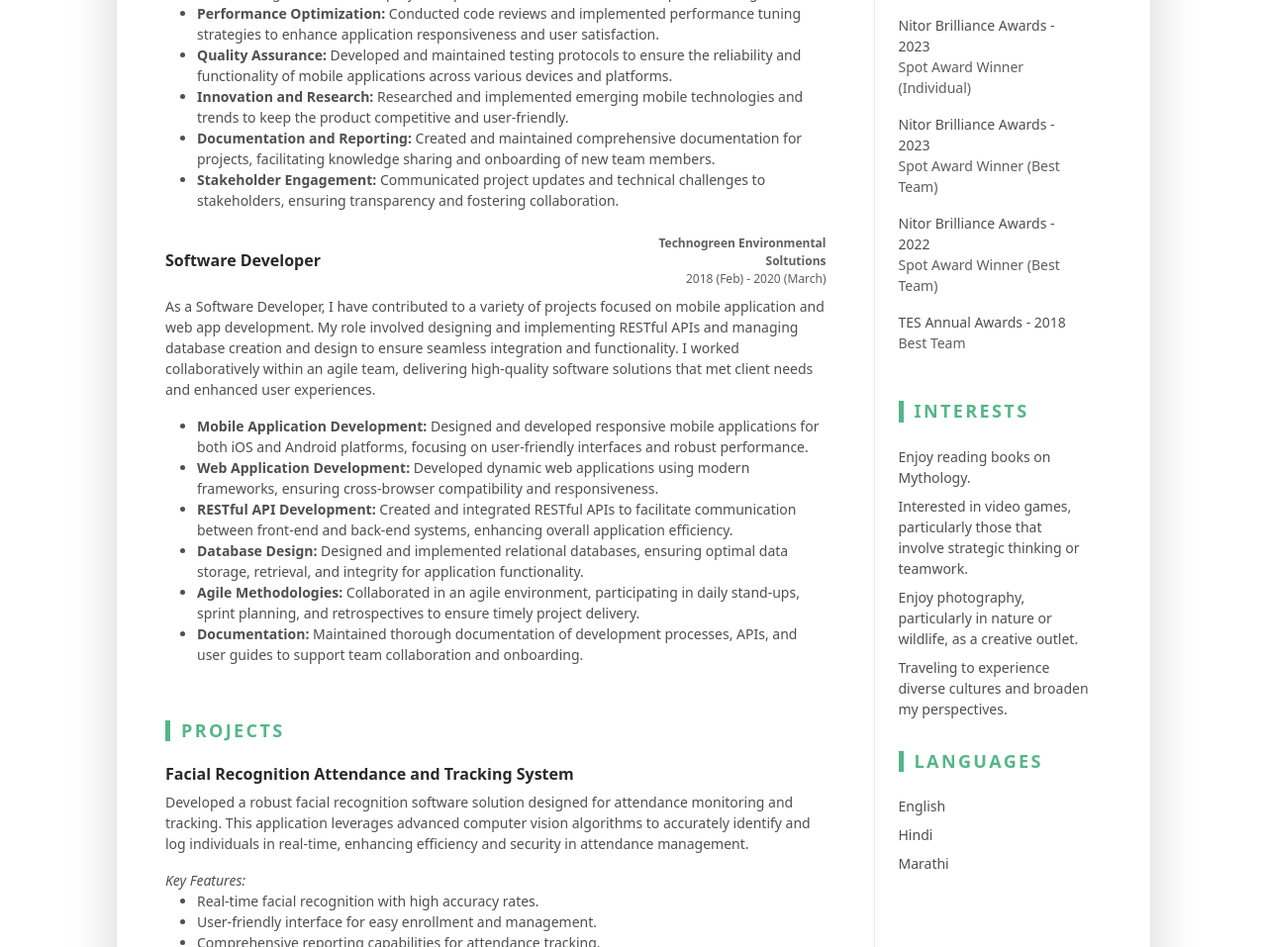
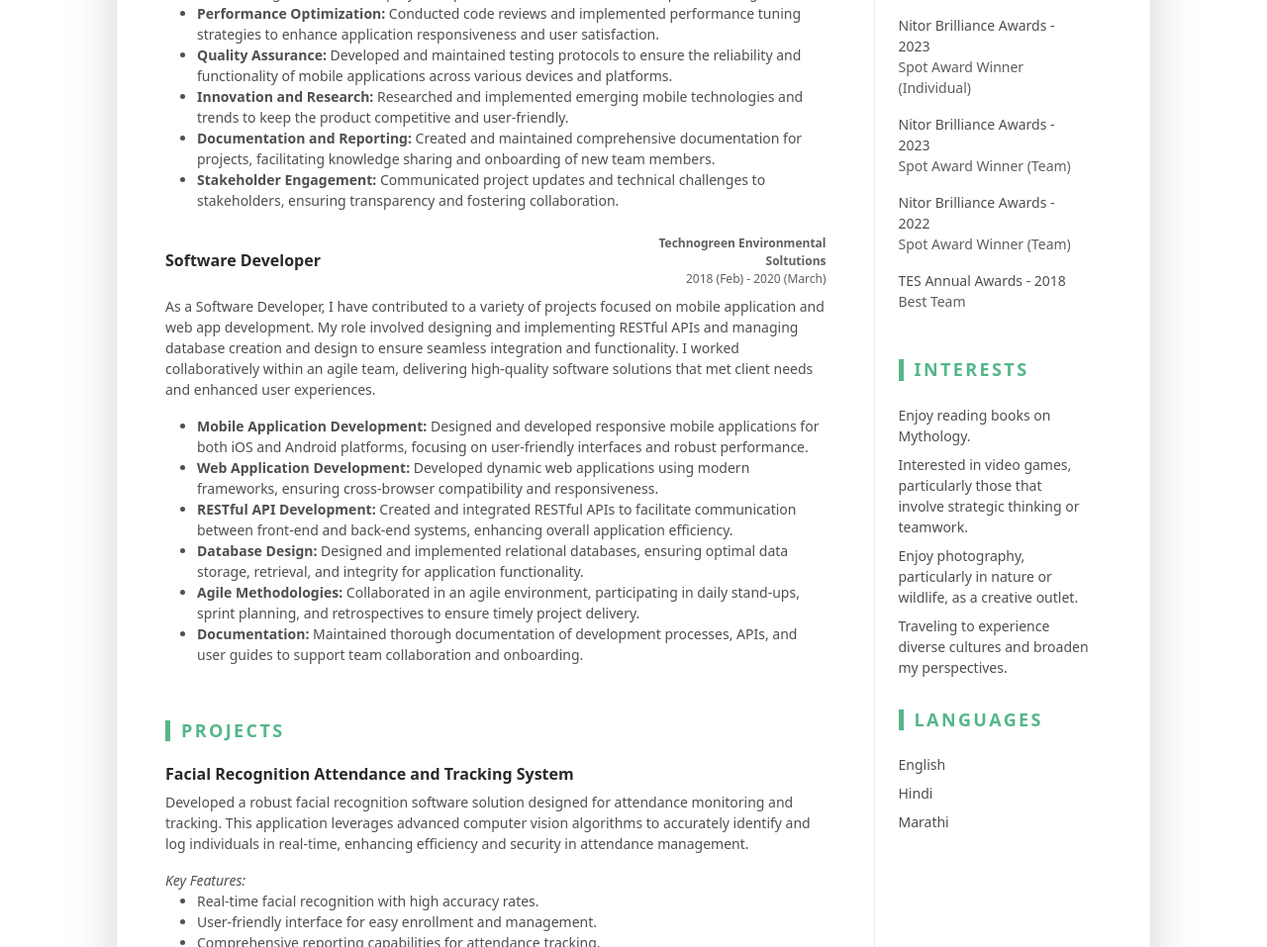
Before and after one commit to shardulgurjar7/info, a plain HTML site: page index.html in a window 1280 px wide. Shown: the part 1357-2314 px from the top of the page at 99% size. Drawn offline with Linux system fonts and the light colour scheme.

Commit message:
label changes

```diff
--- a/index.html
+++ b/index.html
@@ -334,11 +334,11 @@
 											</li>
 											<li class="mb-3">
 												<div class="font-weight-bold">Nitor Brilliance Awards - 2023</div>
-												<div class="text-muted">Spot Award Winner (Best Team) </div>
+												<div class="text-muted">Spot Award Winner (Team)</div>
 											</li>
 											<li class="mb-3">
 												<div class="font-weight-bold">Nitor Brilliance Awards - 2022</div>
-												<div class="text-muted">Spot Award Winner (Best Team) </div>
+												<div class="text-muted">Spot Award Winner (Team)</div>
 											</li>
 											<li class="mb-3">
 												<div class="font-weight-bold">TES Annual Awards - 2018</div>
```
